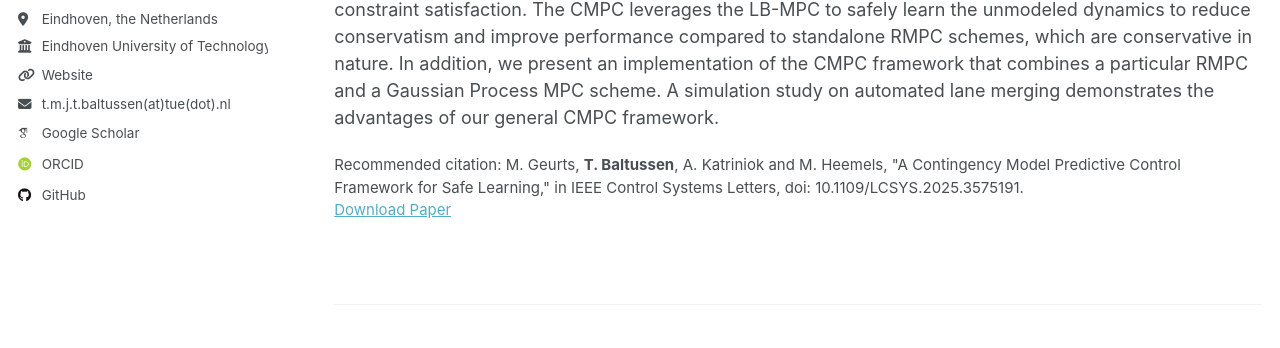
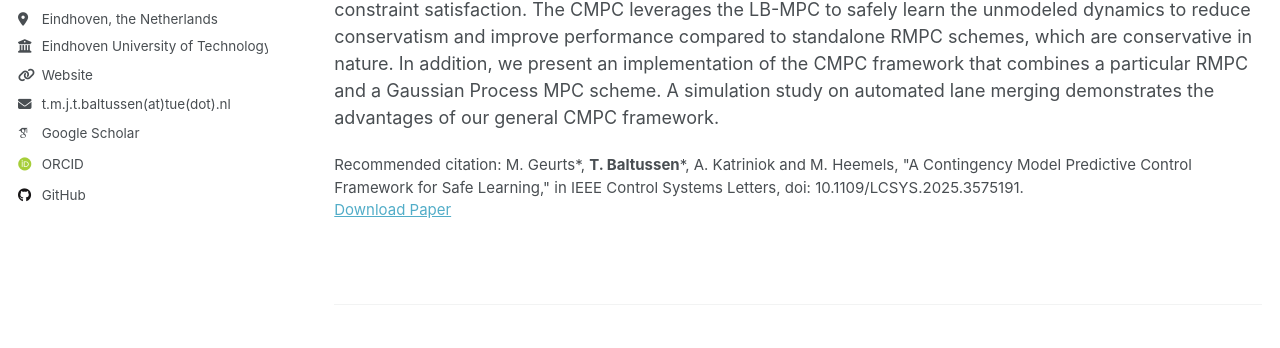
Before and after one commit to TrenBaltussen/TrenBaltussen.github.io, a Jekyll site: the page built from _publications/2025-05-28-CMPC-1.md, in a window 1280 px wide and 1242 px high. Shown: the part 336-684 px from the top of the window. Built offline with Jekyll 4.4.1, drawn with Linux system fonts in a browser that asks for light colours; some web fonts are replaced.

```diff
--- a/_publications/2025-05-28-CMPC-1.md
+++ b/_publications/2025-05-28-CMPC-1.md
@@ -3,12 +3,12 @@ title: "A Contingency Model Predictive Control Framework for Safe Learning"
 collection: publications
 category: manuscripts
 permalink: /publication/2025-05-28-CMPC-1
-excerpt: 'Shared first authorship.'
+excerpt: '*Shared first authorship.'
 date: 2025-05-28
 venue: 'IEEE Control Systems Letters (Early Access) - Preprint available on arXiv'
 #slidesurl: 'http://academicpages.github.io/files/slides3.pdf'
 paperurl: 'http://academicpages.github.io/files/TMJT_Baltussen_CMPC_2025-06-06.pdf'
-citation: 'M. Geurts, <b>T. Baltussen</b>, A. Katriniok and M. Heemels, "A Contingency Model Predictive Control Framework for Safe Learning," in IEEE Control Systems Letters, doi: 10.1109/LCSYS.2025.3575191.'
+citation: 'M. Geurts*, <b>T. Baltussen</b>*, A. Katriniok and M. Heemels, "A Contingency Model Predictive Control Framework for Safe Learning," in IEEE Control Systems Letters, doi: 10.1109/LCSYS.2025.3575191.'
 ---
 
 This research introduces a multi-horizon contingency model predictive control (CMPC) framework in which classes of robust MPC (RMPC) algorithms are combined with classes of learning-based MPC (LB-MPC) algorithms to enable safe learning. We prove that the CMPC framework inherits the robust recursive feasibility properties of the underlying RMPC scheme, thereby ensuring safety of the CMPC in the sense of constraint satisfaction. The CMPC leverages the LB-MPC to safely learn the unmodeled dynamics to reduce conservatism and improve performance compared to standalone RMPC schemes, which are conservative in nature. In addition, we present an implementation of the CMPC framework that combines a particular RMPC and a Gaussian Process MPC scheme. A simulation study on automated lane merging demonstrates the advantages of our general CMPC framework.
```
